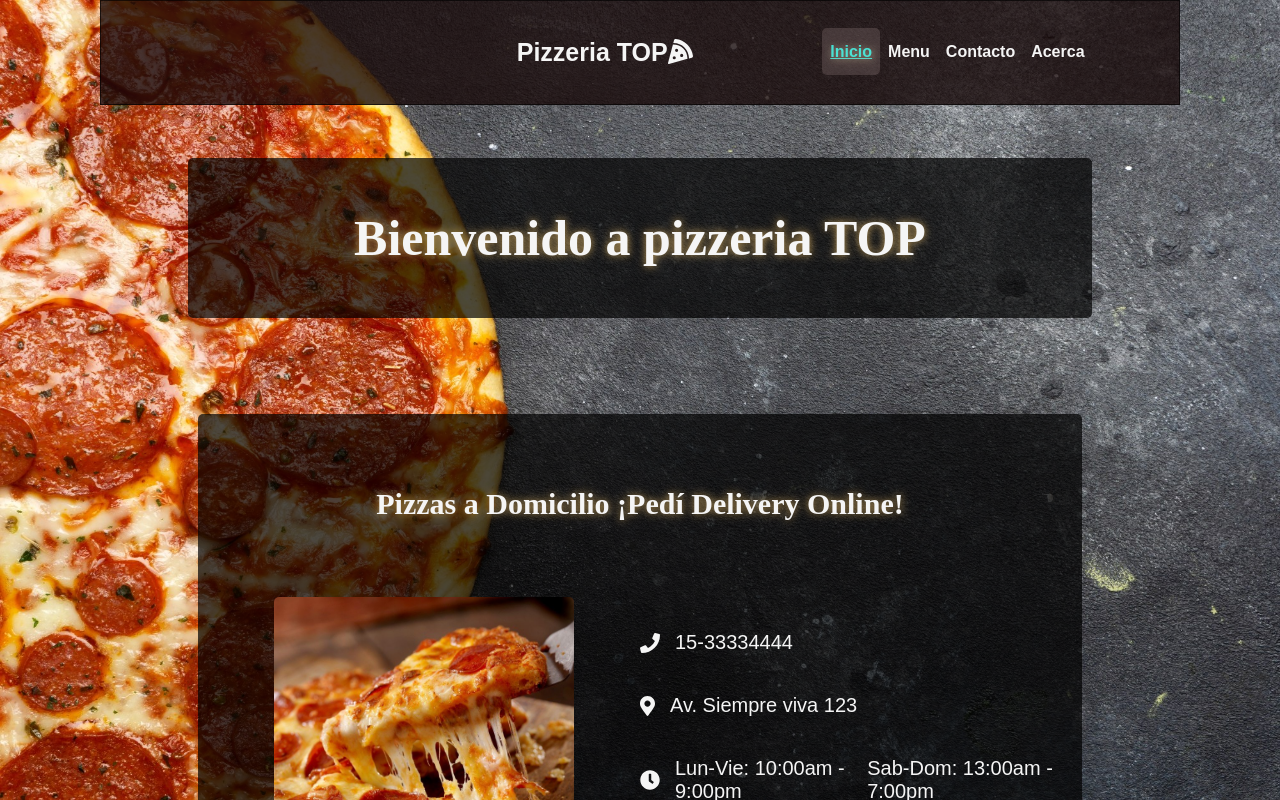
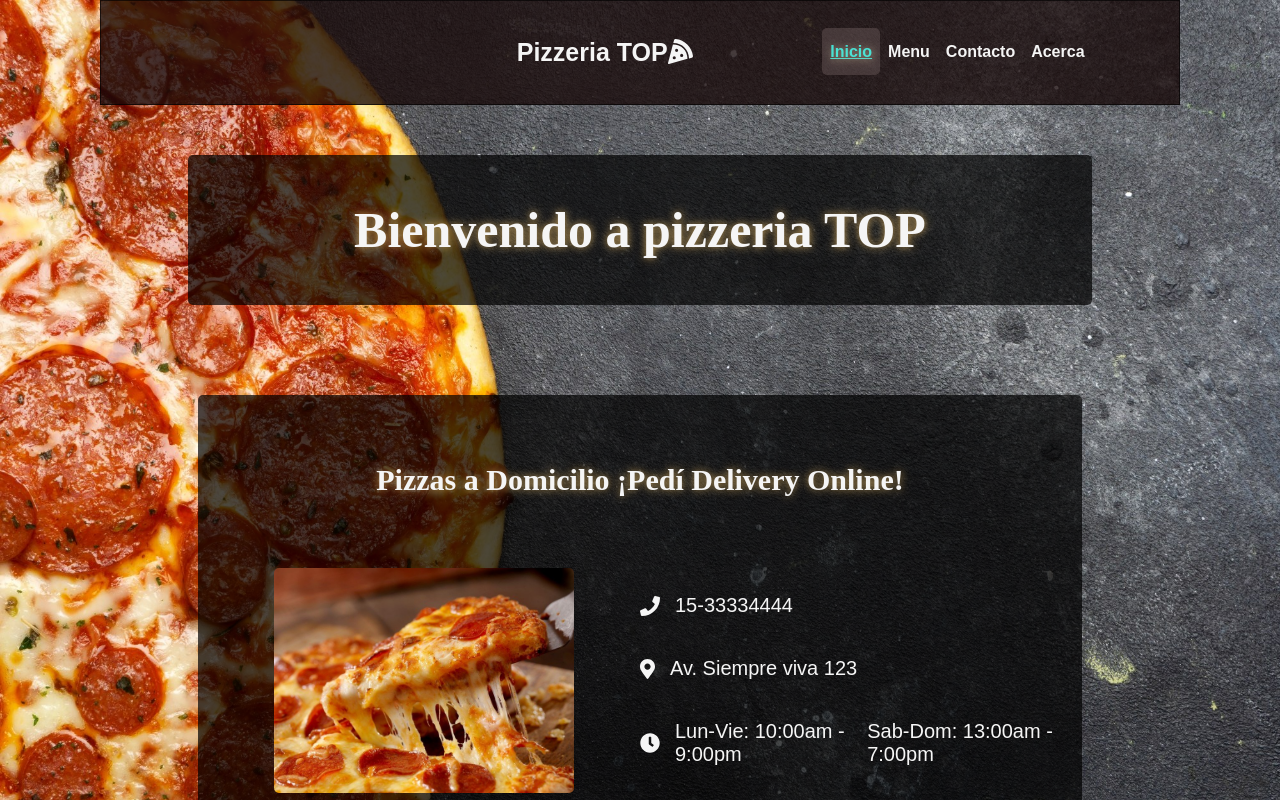
Before and after one commit to Rodrigo-20/pizzeria-top-react, a React (Create React App) app: page /#/ in a window 1280 px wide. Shown: the top 800 px of the page. Built offline with nearby package versions, Linux system fonts and the light colour scheme; the HTML template or start-up script is replaced by a standard one.

Commit message:
Fixes height of pages

```diff
--- a/src/components/pages/Contacto.js
+++ b/src/components/pages/Contacto.js
@@ -5,7 +5,7 @@ const Container = styled.div `
     display: grid;
     grid-template-columns: 1fr 1fr;
     grid-template-rows: 1fr;
-    height: 800px;
+    height: 750px;
     margin: 0 auto;
 `
 
--- a/src/components/pages/Inicio.js
+++ b/src/components/pages/Inicio.js
@@ -23,7 +23,7 @@ const Container = styled.div`
     grid-template-columns: 1fr;
     justify-items: center;
     align-items: center;
-    height: 800px;
+    height: 750px;
 `
 
 const Welcome = styled.div `
--- a/src/components/pages/Menu.js
+++ b/src/components/pages/Menu.js
@@ -46,7 +46,7 @@ const MainContainer = styled.div `
   grid-auto-flow: row;
   grid-template-columns: repeat(auto-fill, minmax(300px, 300px));
   gap: 15px;
-    min-height: 800px;
+  height: 750px;
   margin: 5px auto;
   align-items: center;
   justify-content: center;
```
Lines whose indentation alone changed are shown as unchanged.
